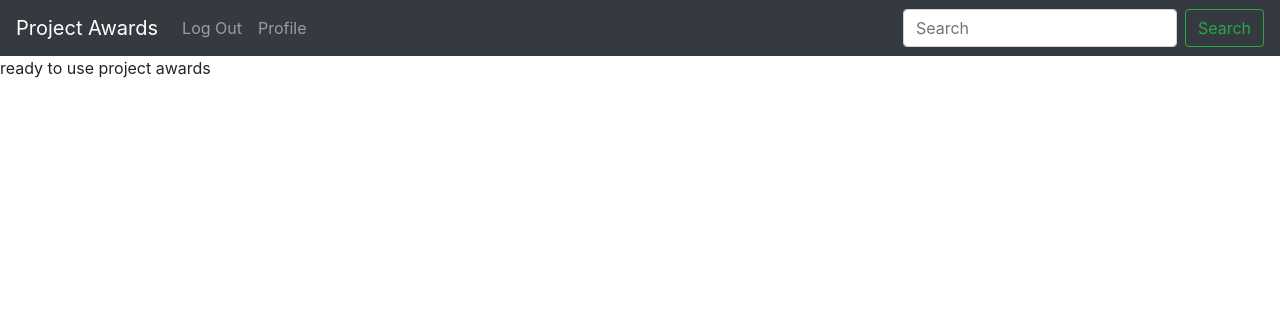
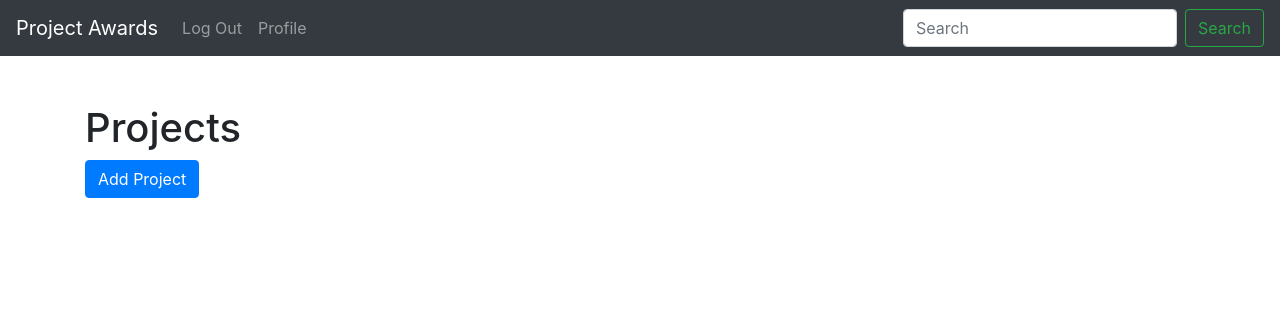
Before and after one commit to victorlomi/Project-Awards, a Django app: page / in a window 1280 px wide. Shown: the top 316 px of the page. Run offline with Django 3.2, Linux system fonts and the light colour scheme; the visitor is signed in with stand-in values (Sample User, id 1); some libraries are stand-ins or nearby versions.

Commit message:
change name of add project and link to it

```diff
--- a/rating/templates/homepage.html
+++ b/rating/templates/homepage.html
@@ -7,6 +7,19 @@
             <h2>Please log in first</h2>
         </div>
     {% else %}
-        <p>ready to use project awards</p>
+        <div class="container mt-5">
+            <div class="row">
+                <div class="col">
+                    <h1>Projects</h1>
+                </div>
+            </div>
+            <div class="row">
+                <div class="col">
+                    <form action="{% url 'add-project' %}">
+                        <input class="btn btn-primary" type="submit" value="Add Project" />
+                    </form>
+                </div>
+            </div>
+        </div>
     {% endif %}
 {% endblock %}
--- a/rating/urls.py
+++ b/rating/urls.py
@@ -8,7 +8,7 @@ urlpatterns = [
     path('signup/', views.signup, name="signup"),
     path('', include('django.contrib.auth.urls')),
     path('profile', views.profile, name="profile"),
-    path('add-project/', views.add_project, name="addproject")
+    path('add-project/', views.add_project, name="add-project")
 ]
 
 if settings.DEBUG:
```
